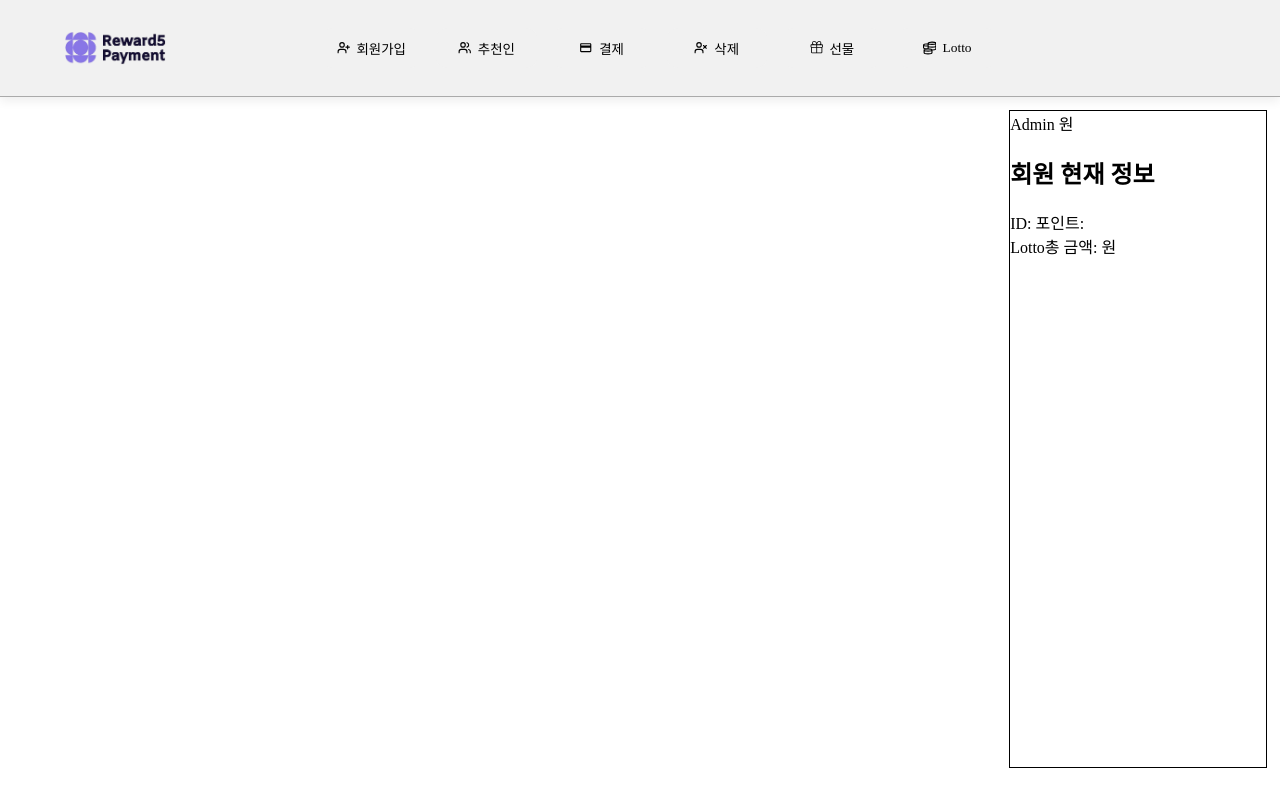
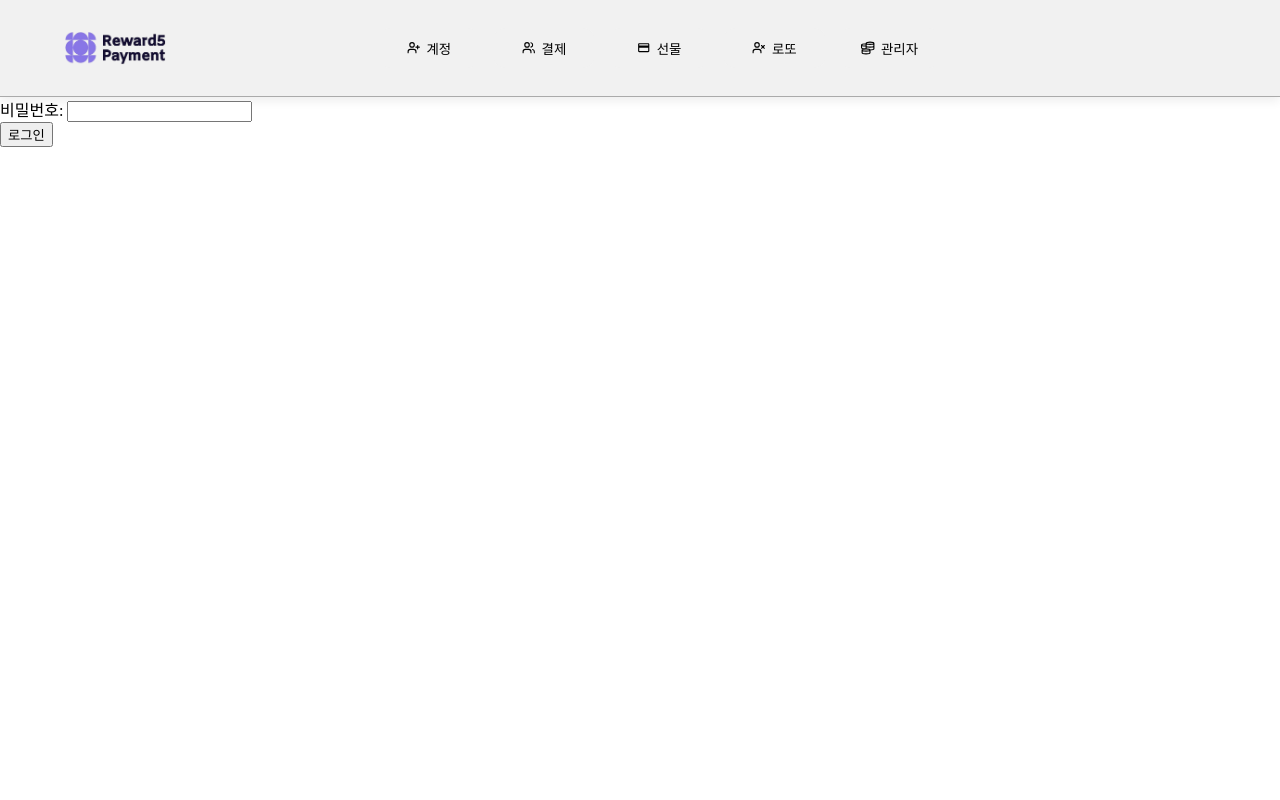
Before and after one commit to ParkJaehwi/reward5-api-server, a React (Create React App) app: page /admin in a window 1280 px wide. Built offline with nearby package versions, Linux system fonts and the light colour scheme; a web font is replaced by a local one.

Commit message:
edit adminPage

```diff
--- a/src/App.js
+++ b/src/App.js
@@ -1,20 +1,16 @@
 import "./App.css";
-import React, { useEffect, useState } from "react";
-import { Link, Route, Routes } from "react-router-dom";
+import { Route, Routes } from "react-router-dom";
 
-import Admin from "./components/Admin";
+
 import Init from "./components/Init";
 import Payment from "./components/Payment";
-import Refund from "./components/Refund";
 import Gift from "./components/Gift";
 import Lotto from "./components/Lotto";
-import Delete from "./components/Delete";
 import Navigation from "./components/Navigation";
+import Admin_page from "./components/Admin_page";
 
 function App() {
-  const [adminFee, setAdminFee] = useState(99999999);
-  const [userPoint, setUserPoint] = useState(852);
-  const [totalLotto, setTotalLotto] = useState(1000000);
+
 
   return (
     <div className="App">
@@ -23,15 +19,11 @@ function App() {
           <Routes>
             <Route path="/" element={<Init />} />
             <Route path="/payment" element={<Payment />} />
-            <Route path="/delete" element={<Delete />} />
             <Route path="/gift" element={<Gift />} />
             <Route path="/lotto" element={<Lotto />} />
-            <Route path="/refund" element={<Refund />} />
+            <Route path="/admin" element={<Admin_page />} />
           </Routes>
         </div>
-      <div className="main_right">
-        <Admin adminFee={adminFee} userPoint={userPoint} totalLotto={totalLotto}></Admin>
-      </div>
     </div>
   );
 }
--- /dev/null
+++ b/src/components/Admin_page.js
@@ -0,0 +1,45 @@
+import React, { useState } from 'react';
+import Admin from "./Admin";
+
+// App 컴포넌트
+const App = () => {
+
+
+  const [password, setPassword] = useState('');
+  const [isLoggedIn, setIsLoggedIn] = useState(false);
+  const [error, setError] = useState('');
+
+  const handleSubmit = (e) => {
+    e.preventDefault();
+    if (password === '1234') {
+      setIsLoggedIn(true);
+      setError('');
+    } else {
+      setIsLoggedIn(false);
+      setError('비밀번호가 틀렸습니다');
+    }
+  };
+
+  return (
+    <div>
+      {!isLoggedIn ? (
+        <form onSubmit={handleSubmit}>
+          <div>
+            <label>비밀번호: </label>
+            <input
+              type="password"
+              value={password}
+              onChange={(e) => setPassword(e.target.value)}
+            />
+          </div>
+          <button type="submit">로그인</button>
+        </form>
+      ) : (
+        <Admin />
+      )}
+      {error && <p>{error}</p>}
+    </div>
+  );
+};
+
+export default App;
--- a/src/components/Navigation.js
+++ b/src/components/Navigation.js
@@ -17,23 +17,19 @@ function Navigation() {
         <img src={logo} className='logo'></img>
         <ul>
             <li>
-                <Link to="/" className="navi"><LuUserPlus className='n_icon'/>회원가입</Link>
+                <Link to="/" className="navi"><LuUserPlus className='n_icon'/>계정</Link>
             </li>
             <li>
-                <Link to="/recommender" className="navi"><LuUsers className='n_icon'/>추천인</Link>
+                <Link to="/payment" className="navi"><LuUsers className='n_icon'/>결제</Link>
             </li>
             <li>
-                <Link to="/payment" className="navi"><MdPayment className='n_icon'/>결제</Link>
+                <Link to="/gift" className="navi"><MdPayment className='n_icon'/>선물</Link>
             </li>
             <li>
-                <Link to="/delete" className="navi"><LuUserX className='n_icon'/>삭제</Link>
+                <Link to="/lotto" className="navi"><LuUserX className='n_icon'/>로또</Link>
             </li>
             <li>
-                <Link to="/gift" className="navi"><GoGift className='n_icon'/>
-                선물</Link>
-            </li>
-            <li>
-                <Link to="/lotto" className="navi"><GrMoney className='n_icon'/>Lotto</Link>
+                <Link to="/admin" className="navi"><GrMoney className='n_icon'/>관리자</Link>
             </li>
         </ul>
     </div>
--- a/src/components/Refund.js
+++ /dev/null
@@ -1,7 +0,0 @@
-import React from "react";
-
-function Refund() {
-  return <div>Refund</div>;
-}
-
-export default Refund;
```
